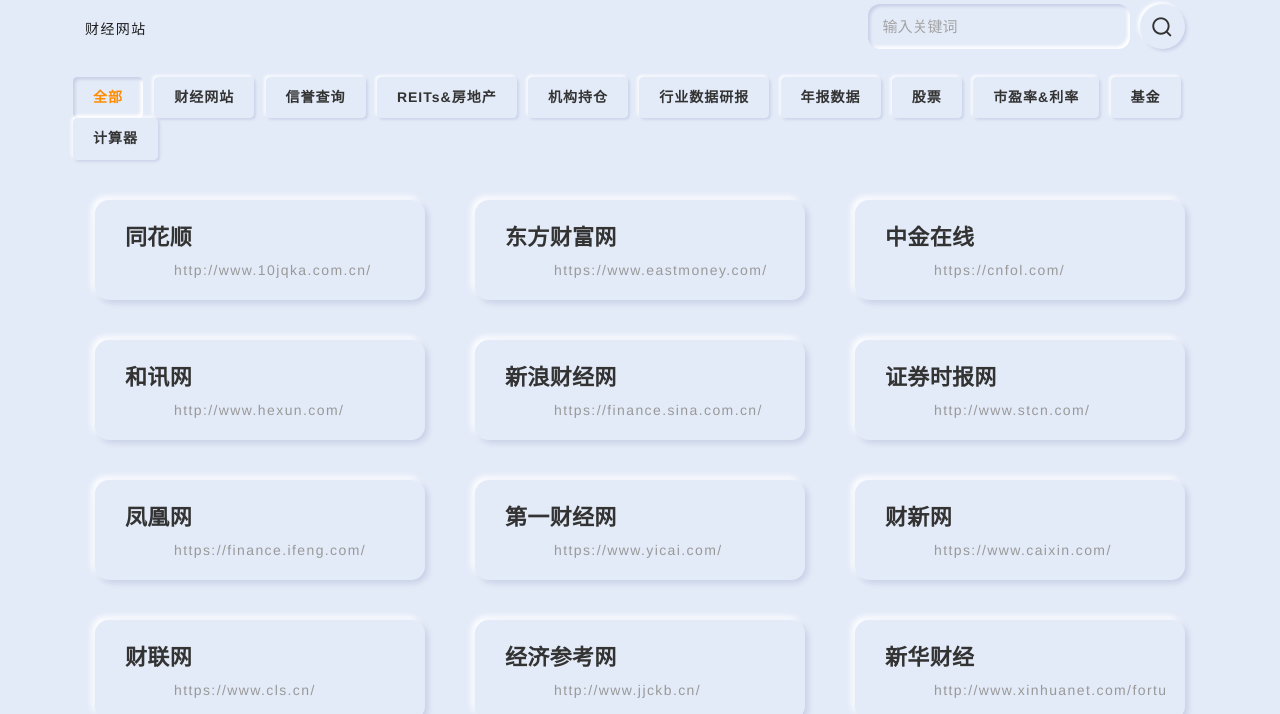
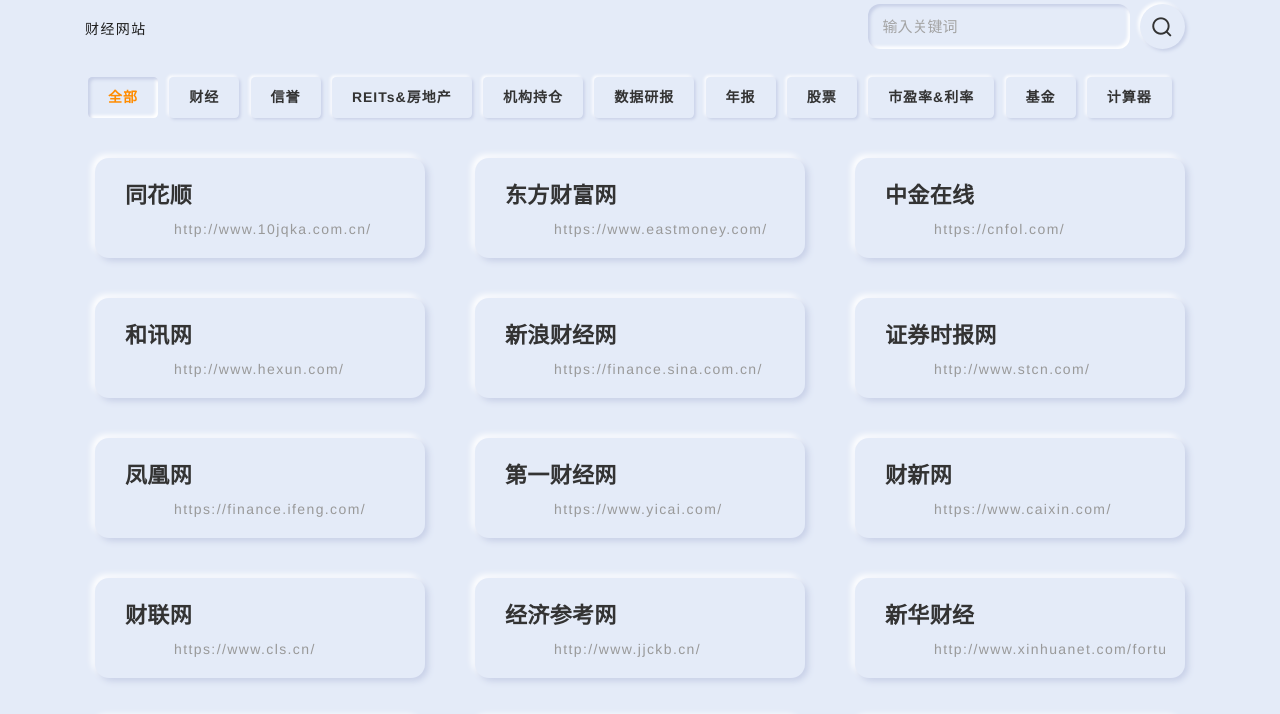
Before and after one commit to frecode/FinancialBookmark, a plain HTML site: page index.html in a window 1280 px wide. Shown: the part 89-803 px from the top of the page. Drawn offline with nearby package versions, Linux system fonts and the light colour scheme; no server answers.

Commit message:
add all function

```diff
--- a/index.html
+++ b/index.html
@@ -32,15 +32,15 @@
                 </div>
             </div>
             <div class="web-menu row">
-                <div class="col-md-14">
+                <div class="col-md-12">
                     <div class="button-group filter-button-group text-left">
 					    <button num="0" class="active" data-filter="*" ontouchstart="">全部</button>
-						<button num="10" class="" data-filter=".web_10" ontouchstart="">财经网站</button>
-						<button num="9" class="" data-filter=".web_9" ontouchstart="">信誉查询</button>
+						<button num="10" class="" data-filter=".web_10" ontouchstart="">财经</button>
+						<button num="9" class="" data-filter=".web_9" ontouchstart="">信誉</button>
                         <button num="8" class="" data-filter=".web_8" ontouchstart="">REITs&房地产</button>
                         <button num="7" class="" data-filter=".web_7" ontouchstart="">机构持仓</button>
-                        <button num="6" class="" data-filter=".web_6" ontouchstart="">行业数据研报</button>
-                        <button num="5" class="" data-filter=".web_5" ontouchstart="">年报数据</button>
+                        <button num="6" class="" data-filter=".web_6" ontouchstart="">数据研报</button>
+                        <button num="5" class="" data-filter=".web_5" ontouchstart="">年报</button>
                         <button num="4" class="" data-filter=".web_4" ontouchstart="">股票</button>
                         <button num="3" class="" data-filter=".web_3" ontouchstart="">市盈率&利率</button>
                         <button num="2" class="" data-filter=".web_2" ontouchstart="">基金</button>
```
